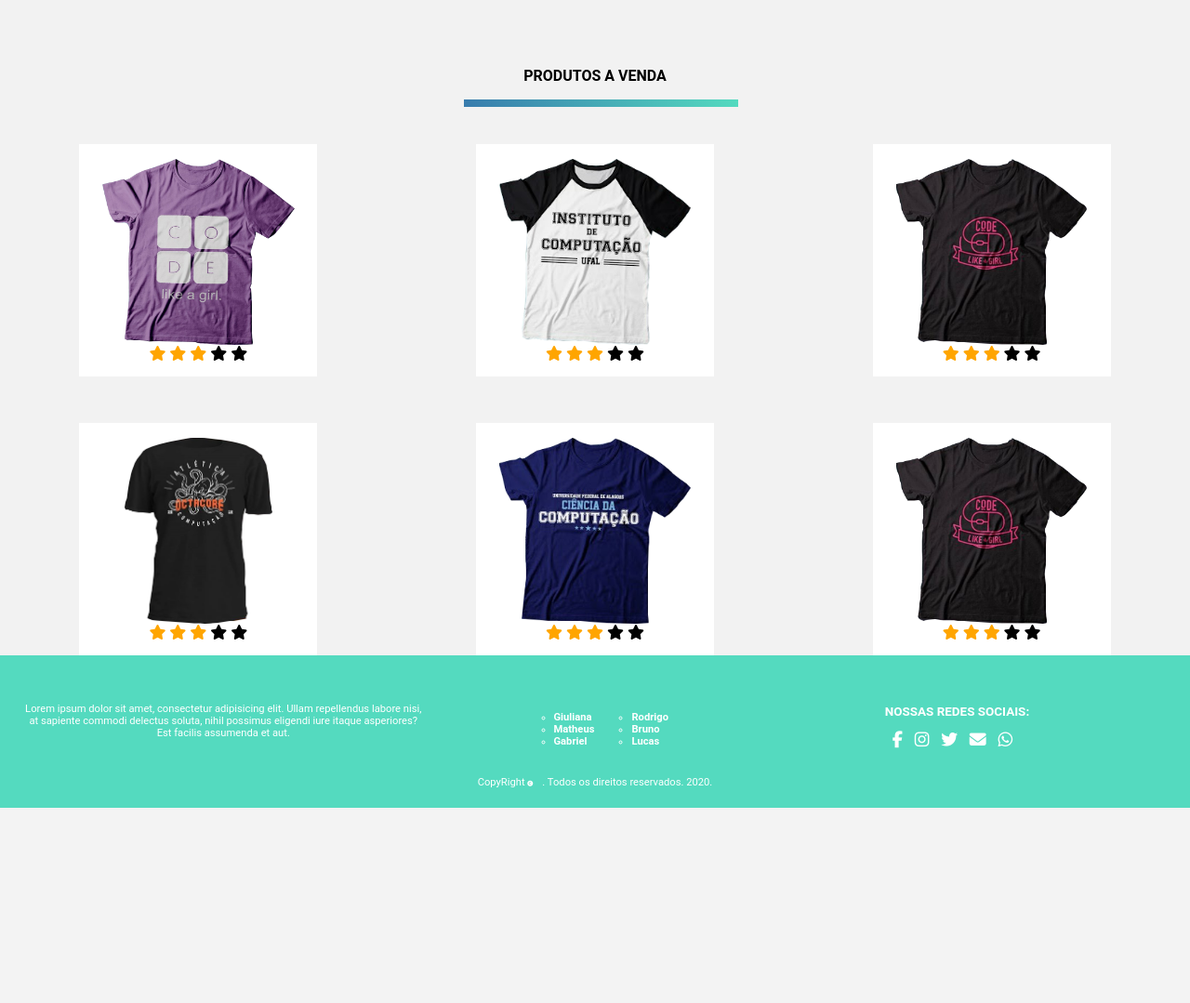
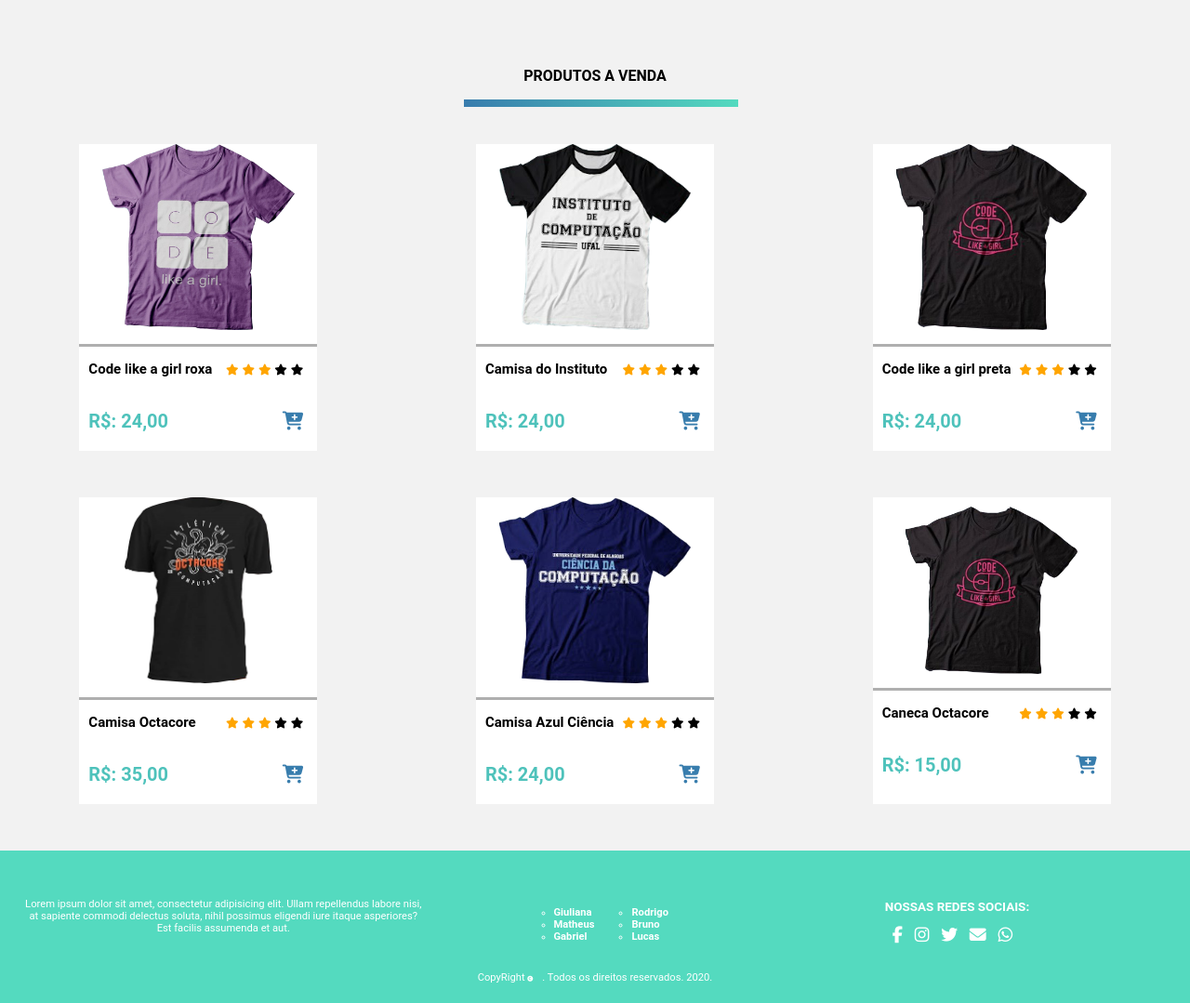
Before and after one commit to GiulianaCDA/IC-Store, a PHP site: page / in a window 1280 px wide. Shown: the part 497-1576 px from the top of the page at 93% size. Before the commit the page ends 1366 px from the top, so only its background shows below. Run offline with PHP 8.4, Linux system fonts and the light colour scheme; some libraries are stand-ins or nearby versions.

Commit message:
Finishing homepage

```diff
--- a/index.html
+++ b/index.html
@@ -91,65 +91,173 @@
     <div class="items">
         <div class="item">
             <img src="likeagirlroxa.png" height="200">
-            <div>
-                <span class="fa fa-star checked" id="star1"></span>
-                <span class="fa fa-star checked" id="star2"></span>
-                <span class="fa fa-star checked" id="star3"></span>
-                <span class="fa fa-star" id="star4"></span>
-                <span class="fa fa-star" id="star5"onclick="rate(1)"></span>
+
+            <div class="line l4"></div>
+
+            <div class="productName">
+                <div class="productTitle">
+                    <p>Code like a girl roxa</p>
+                </div>
+                <div class="stars">
+                    <span class="fa fa-star checked" id="star26"></span>
+                    <span class="fa fa-star checked" id="star27"></span>
+                    <span class="fa fa-star checked" id="star28"></span>
+                    <span class="fa fa-star" id="star29"></span>
+                    <span class="fa fa-star trigger6" id="star30" onclick="rate(6)"></span>
+                </div>
+            </div>
+
+            <div class="productPricing">
+                <div class="productPrice">
+                    <p>R$: 24,00</p>
+                </div>
+                <div>
+                    <button><i class="fas fa-cart-plus"></i></button>
+                </div>
             </div>
         </div>
         <div class="item">
             <img src="institutocamisa.png" height="200">
-            <div>
-                <span class="fa fa-star checked" id="star6"></span>
-                <span class="fa fa-star checked" id="star7"></span>
-                <span class="fa fa-star checked" id="star8"></span>
-                <span class="fa fa-star" id="star9"></span>
-                <span class="fa fa-star trigger2" id="star10" onclick="rate(2)"></span>
+
+            <div class="line l4"></div>
+
+            <div class="productName">
+                <div class="productTitle">
+                    <p>Camisa do Instituto</p>
+                </div>
+                <div class="stars">
+                    <span class="fa fa-star checked" id="star26"></span>
+                    <span class="fa fa-star checked" id="star27"></span>
+                    <span class="fa fa-star checked" id="star28"></span>
+                    <span class="fa fa-star" id="star29"></span>
+                    <span class="fa fa-star trigger6" id="star30" onclick="rate(6)"></span>
+                </div>
+            </div>
+
+            <div class="productPricing">
+                <div class="productPrice">
+                    <p>R$: 24,00</p>
+                </div>
+                <div>
+                    <button><i class="fas fa-cart-plus"></i></button>
+                </div>
+            </div>
+        </div>
+
+        <div class="item">
+            <img src="likeagirlblack.png" height="200">
+
+            <div class="line l4"></div>
+
+            <div class="productName">
+                <div class="productTitle">
+                    <p>Code like a girl preta</p>
+                </div>
+                <div class="stars">
+                    <span class="fa fa-star checked" id="star26"></span>
+                    <span class="fa fa-star checked" id="star27"></span>
+                    <span class="fa fa-star checked" id="star28"></span>
+                    <span class="fa fa-star" id="star29"></span>
+                    <span class="fa fa-star trigger6" id="star30" onclick="rate(6)"></span>
+                </div>
+            </div>
+
+            <div class="productPricing">
+                <div class="productPrice">
+                    <p>R$: 24,00</p>
+                </div>
+                <div>
+                    <button><i class="fas fa-cart-plus"></i></button>
+                </div>
+            </div>
+
+        </div>
+    </div>
+
+    <div class="items" style="margin-top: 50px; margin-bottom: 50px;">
+
+        <div class="item">
+            <img src="camisaoctacore.png" height="200">
+
+            <div class="line l4"></div>
+
+            <div class="productName">
+                <div class="productTitle">
+                    <p>Camisa Octacore</p>
+                </div>
+                <div class="stars">
+                    <span class="fa fa-star checked" id="star26"></span>
+                    <span class="fa fa-star checked" id="star27"></span>
+                    <span class="fa fa-star checked" id="star28"></span>
+                    <span class="fa fa-star" id="star29"></span>
+                    <span class="fa fa-star trigger6" id="star30" onclick="rate(6)"></span>
+                </div>
+            </div>
+
+            <div class="productPricing">
+                <div class="productPrice">
+                    <p>R$: 35,00</p>
+                </div>
+                <div>
+                    <button><i class="fas fa-cart-plus"></i></button>
+                </div>
             </div>
         </div>
         <div class="item">
-            <img src="likeagirlblack.png" height="200">
-            <div>
-                <span class="fa fa-star checked" id="star11"></span>
-                <span class="fa fa-star checked" id="star12"></span>
-                <span class="fa fa-star checked" id="star13"></span>
-                <span class="fa fa-star" id="star14"></span>
-                <span class="fa fa-star trigger3" id="star15" onclick="rate(3)"></span>
+
+            <img src="camisaazul.png" height="200">
+
+            <div class="line l4"></div>
+
+            <div class="productName">
+                <div class="productTitle">
+                    <p>Camisa Azul Ciência</p>
+                </div>
+                <div class="stars">
+                    <span class="fa fa-star checked" id="star26"></span>
+                    <span class="fa fa-star checked" id="star27"></span>
+                    <span class="fa fa-star checked" id="star28"></span>
+                    <span class="fa fa-star" id="star29"></span>
+                    <span class="fa fa-star trigger6" id="star30" onclick="rate(6)"></span>
+                </div>
             </div>
+
+            <div class="productPricing">
+                <div class="productPrice">
+                    <p>R$: 24,00</p>
+                </div>
+                <div>
+                    <button><i class="fas fa-cart-plus"></i></button>
+                </div>
+            </div>
+
         </div>
-    </div>
 
-    <div class="items" style="margin-top: 50px;">
         <div class="item">
-            <img src="camisaoctacore.png" height="200">
-            <div>
-                <span class="fa fa-star checked" id="star16"></span>
-                <span class="fa fa-star checked" id="star17"></span>
-                <span class="fa fa-star checked" id="star18"></span>
-                <span class="fa fa-star" id="star19"></span>
-                <span class="fa fa-star trigger4" id="star20" onclick="rate(4)"></span>
+            <img src="likeagirlblack.png" height="180">
+
+            <div class="line l4"></div>
+
+            <div class="productName">
+                <div class="productTitle">
+                    <p>Caneca Octacore</p>
+                </div>
+                <div class="stars">
+                    <span class="fa fa-star checked" id="star26"></span>
+                    <span class="fa fa-star checked" id="star27"></span>
+                    <span class="fa fa-star checked" id="star28"></span>
+                    <span class="fa fa-star" id="star29"></span>
+                    <span class="fa fa-star trigger6" id="star30" onclick="rate(6)"></span>
+                </div>
             </div>
-        </div>
-        <div class="item">
-            <img src="camisaazul.png" height="200">
-            <div>
-                <span class="fa fa-star checked" id="star21"></span>
-                <span class="fa fa-star checked" id="star22"></span>
-                <span class="fa fa-star checked" id="star23"></span>
-                <span class="fa fa-star" id="star24"></span>
-                <span class="fa fa-star trigger5" id="star25" onclick="rate(5)"></span>
-            </div>
-        </div>
-        <div class="item">
-            <img src="likeagirlblack.png" height="200">
-            <div>
-                <span class="fa fa-star checked" id="star26"></span>
-                <span class="fa fa-star checked" id="star27"></span>
-                <span class="fa fa-star checked" id="star28"></span>
-                <span class="fa fa-star" id="star29"></span>
-                <span class="fa fa-star trigger6" id="star30" onclick="rate(6)"></span>
+
+            <div class="productPricing">
+                <div class="productPrice">
+                    <p>R$: 15,00</p>
+                </div>
+                <div>
+                    <button><i class="fas fa-cart-plus"></i></button>
+                </div>
             </div>
         </div>
     </div>
--- a/style.css
+++ b/style.css
@@ -96,6 +96,13 @@
     width: 23% !important;
     margin-left: 39%;
     margin-bottom: 40px;
+}
+
+.l4 {
+    margin-top: 15px;
+    height: 3px;
+    background-image: none !important;
+    background-color: #afafaf;
 }
 .line {
     background-image: linear-gradient(to right, #387cad, #54dabf);
@@ -266,15 +273,58 @@
 .item {
     background-color: #FFF;
     width: 20%;
-    height: 250px;
+    height: 330px;
     display: flex;
     flex-direction: column;
     align-items: center;
     justify-content: center;
 }
 
+.productName, .productPricing {
+    width: 100%;
+    display: inline-flex;
+    flex-direction: row;
+    justify-content: space-between;
+    align-items: baseline;
+}
+
+.productTitle {
+    padding-left: 10px;
+    font-size: 15px;
+    font-weight: bold;
+}
+
+.productPricing button {
+    border: none;
+    background-color: transparent;
+    padding-right: 15px;
+}
+
+.productPrice {
+    padding-left: 10px;
+    color: #4ec2bb;
+    font-weight: bold;
+    font-size: 20px;
+}
+
+.fa-cart-plus:before {
+    font-size: 20px;
+    content: "\f217";
+    color: #387dad
+}
+
+/*  Star configs */
+.fa-star:before {
+    content: "\f005";
+    font-size: 12px;
+}
+
+.stars {
+    padding-right: 15px;
+}
+
 .checked {
-  color: orange;
+    color: orange;
 }
 
 /* Slideshow container */
```
